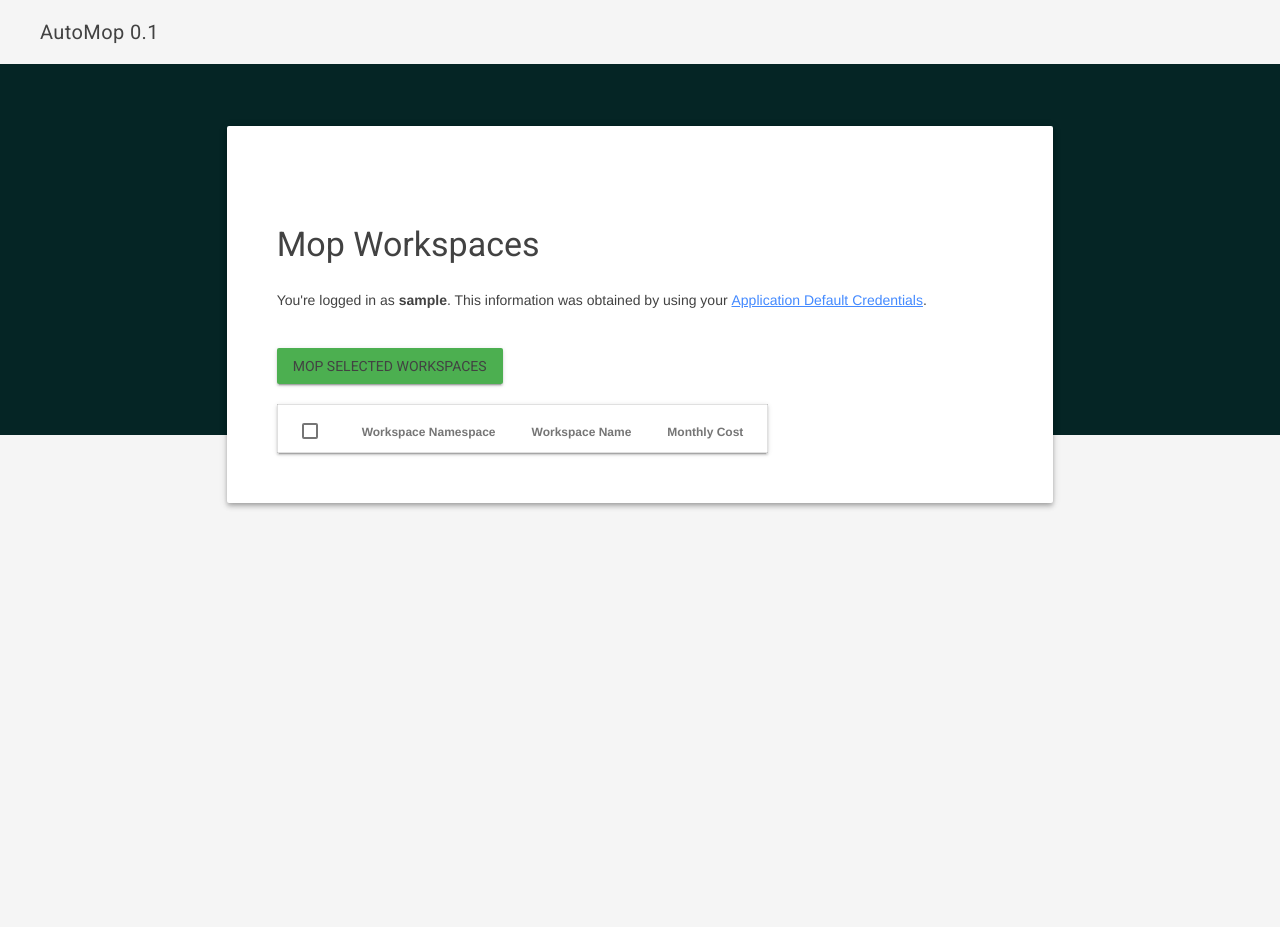
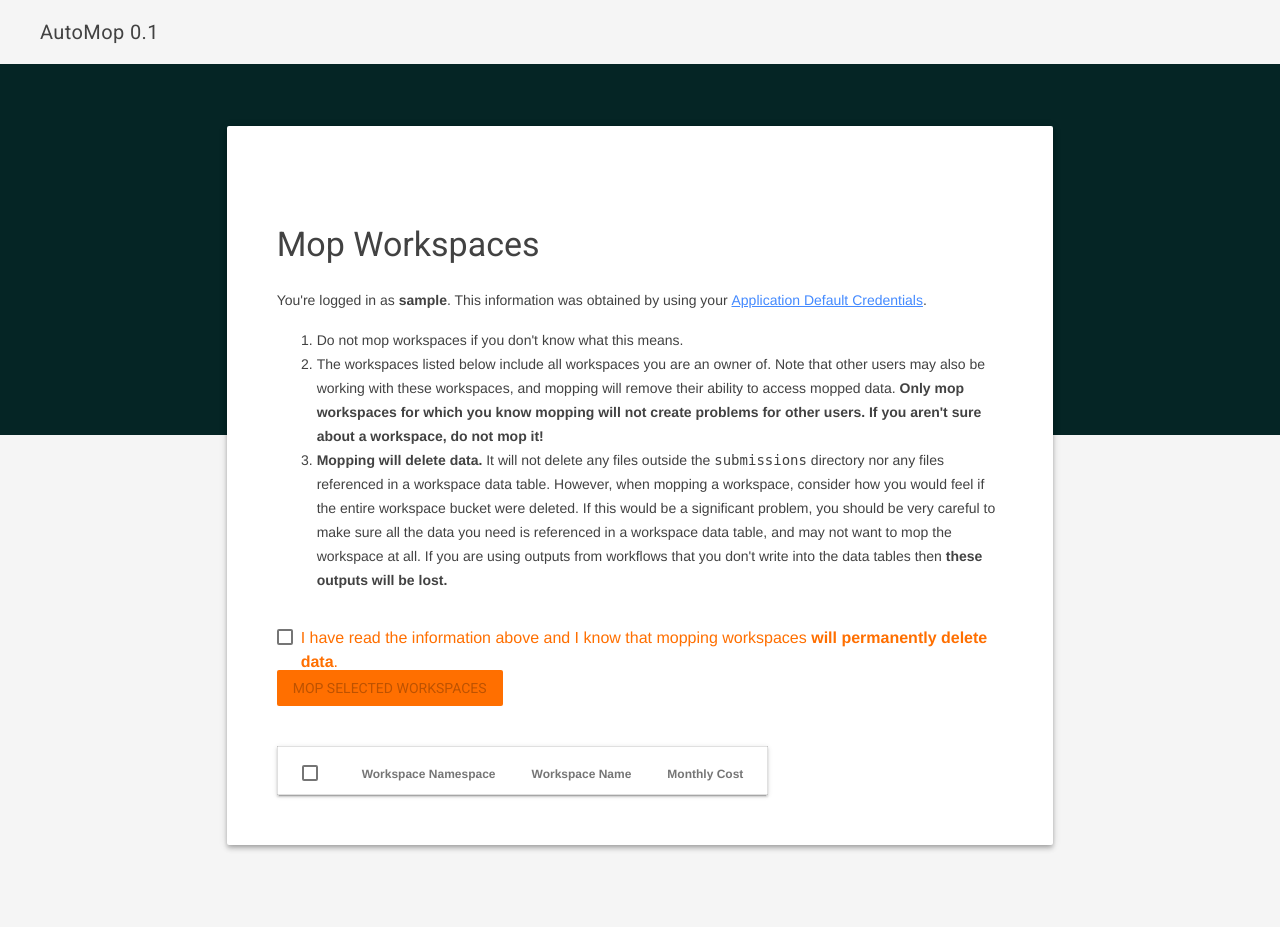
Before and after one commit to broadinstitute/automop, a Flask app: page /workspaces in a window 1280 px wide. Run offline with Flask 2, Linux system fonts and the light colour scheme; the visitor is signed in with stand-in values (Sample User, id 1); data that the repository does not hold is empty.

Commit message:
Included warning messages

```diff
--- a/automop/main.py
+++ b/automop/main.py
@@ -125,7 +125,13 @@ def submit_automop_job(workspace, user):
 
 @app.route('/mop', methods=['POST'])
 async def mop():
-    workspaces_to_mop = [tuple(workspace_and_checkbox[0].split('/')) for workspace_and_checkbox in request.form.items() if workspace_and_checkbox[1] == 'on']
+    if 'delete_files' not in request.form or request.form['delete_files'] != 'on':
+        return render_template('error.html', error_message=Markup('The confirmation checkbox on the previous page was not checked. Please make sure that you want to permanently delete files using this mop tool.'))
+
+    workspaces_to_mop = [tuple(workspace_and_checkbox[0].split('/')[1:]) for workspace_and_checkbox in request.form.items() if workspace_and_checkbox[0].startswith('mop_workspace/') and workspace_and_checkbox[1] == 'on']
+
+    if len(workspaces_to_mop) == 0:
+        return render_template('error.html', error_message=Markup('No workspaces were selected to be mopped. Please select at least one workspace.'))
 
     if 'user' not in session:
         return render_template('error.html', error_message=Markup('The user email was not found in the session. Try navigating to the <a href="/">homepage</a>, which will set this variable.'))
--- a/automop/templates/workspaces.html
+++ b/automop/templates/workspaces.html
@@ -31,8 +31,8 @@
                     newRow.innerHTML = `
                         <tr>
                             <td>
-                                    <label class="mdl-checkbox mdl-js-checkbox mdl-js-ripple-effect mdl-data-table__select" for="${workspace.namespace}/${workspace.name}">
-                                        <input type="checkbox" id="${workspace.namespace}/${workspace.name}" name="${workspace.namespace}/${workspace.name}" class="mdl-checkbox__input" />
+                                    <label class="mdl-checkbox mdl-js-checkbox mdl-js-ripple-effect mdl-data-table__select" for="mop_workspace/${workspace.namespace}/${workspace.name}">
+                                        <input type="checkbox" id="mop_workspace/${workspace.namespace}/${workspace.name}" name="mop_workspace/${workspace.namespace}/${workspace.name}" class="mdl-checkbox__input" />
                                     </label>
                             </td>
                             <td class="mdl-data-table__cell--non-numeric">${workspace.namespace}</td>
@@ -42,9 +42,12 @@
                 }
                 componentHandler.upgradeAllRegistered();
                 document.getElementById('loading_div').remove();
-                document.getElementById("mop_button").disabled = false;
+                document.getElementById("mop_guidelines").style.display = 'block';
                 registerCheckboxes()
             })
+    }
+    function handleConfirmationCheckboxClick(checkbox) {
+        document.getElementById('mop_button').disabled = !checkbox.checked;
     }
 </script>
 {% endblock %}
@@ -60,7 +63,21 @@
     <div id="loading_div">
         <span>Loading your workspaces...</span><div id="p2" class="mdl-progress mdl-js-progress mdl-progress__indeterminate"></div>
     </div>
-    <br /><button id="mop_button" type="submit" class="mdl-button mdl-js-button mdl-button--raised mdl-js-ripple-effect mdl-button--colored" disabled>Mop selected workspaces</button>
+    <div id="mop_guidelines" style="display: none;">
+        <ol>
+            <li>Do not mop workspaces if you don't know what this means.</li>
+            <li>The workspaces listed below include all workspaces you are an owner of. Note that other users may also be working with these workspaces, and mopping will remove their ability to access mopped data. <b>Only mop workspaces for which you know mopping will not create problems for other users. If you aren't sure about a workspace, do not mop it!</b></li>
+            <li><b>Mopping will delete data.</b> It will not delete any files outside the <code>submissions</code> directory nor any files referenced in a workspace data table. However, when mopping a workspace, consider how you would feel if the entire workspace bucket were deleted. If this would be a significant problem, you should be very careful to make sure all the data you need is referenced in a workspace data table, and may not want to mop the workspace at all. If you are using outputs from workflows that you don't write into the data tables then <b>these outputs will be lost.</b></li>
+        </ol>
+        <br />
+        <label class="mdl-checkbox mdl-js-checkbox mdl-js-ripple-effect" for="delete_files">
+            <input type="checkbox" id="delete_files" name="delete_files" class="mdl-checkbox__input" onclick="handleConfirmationCheckboxClick(this);" />
+            <span class="mdl-checkbox__label" style="color: #ff6f00;">I have read the information above and I know that mopping workspaces <b>will permanently delete data</b>.</span>
+        </label>
+        <br />
+        <br />
+        <button id="mop_button" type="submit" class="mdl-button mdl-js-button mdl-button--raised mdl-js-ripple-effect mdl-button--colored mdl-color--amber-900" disabled>Mop selected workspaces</button>
+    </div>
     <br />
     <br />
     <table class="mdl-data-table mdl-js-data-table mdl-shadow--2dp">
```
